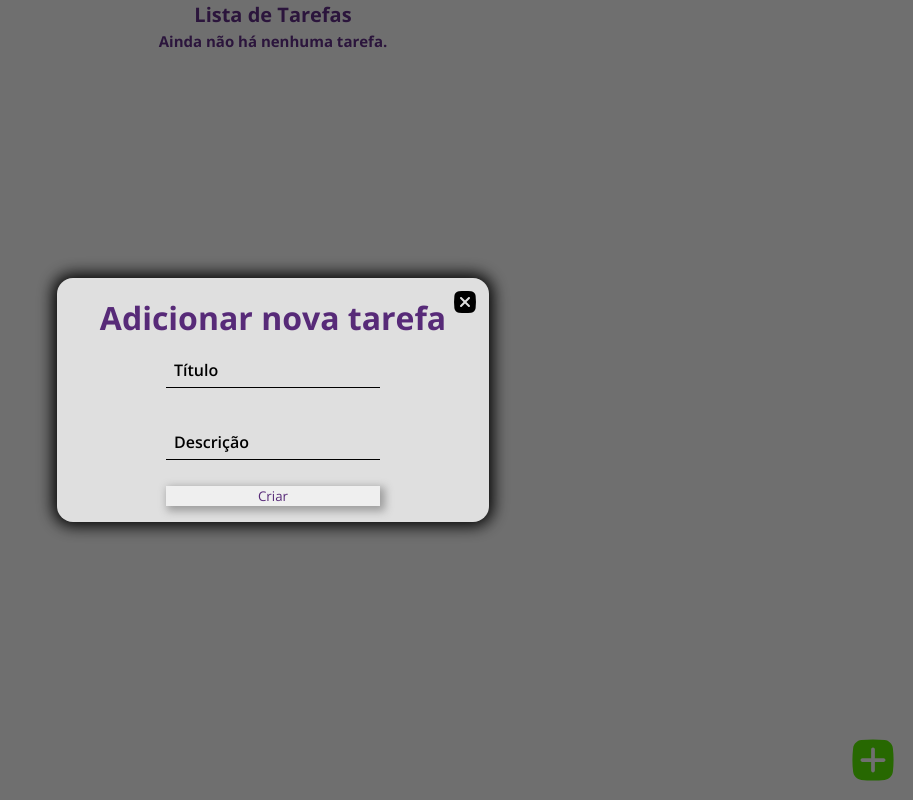
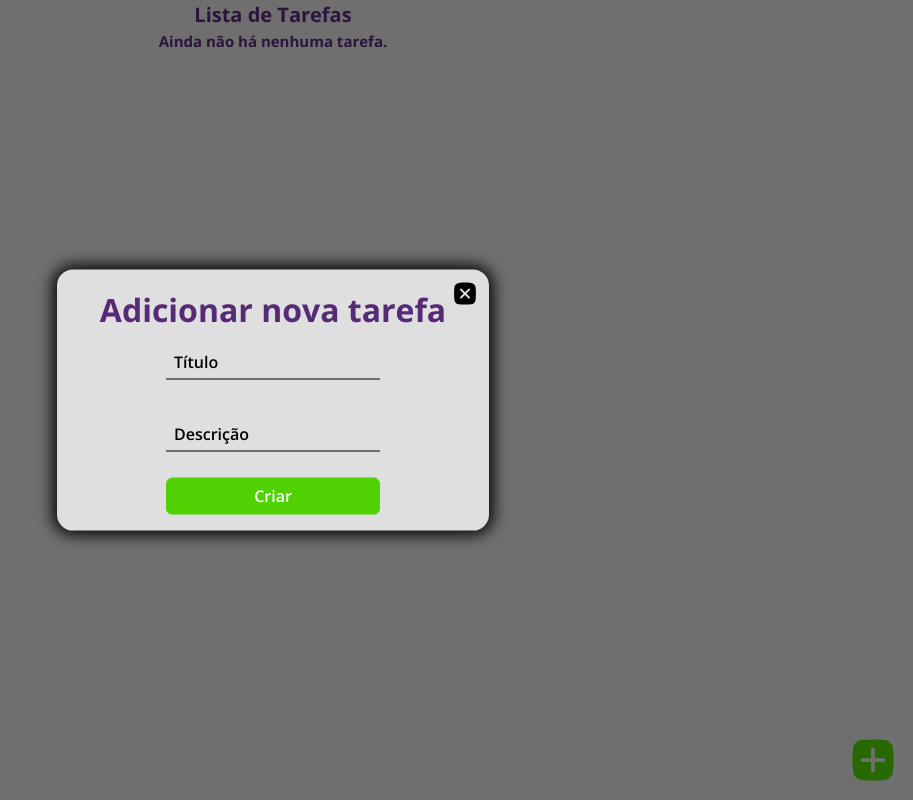
Before and after one commit to CeloRocha/Teste-SelfSolutions, a React (Create React App) app: page / in a window 1280 px wide. Both pictures are taken after a click on the button "Adicionar tarefa". Shown: the whole page, without its empty margins (367-1280 px from the left). Built offline with nearby package versions, Linux system fonts and the light colour scheme.

Commit message:
feat: 🎸 Adding style to modal confirm button

```diff
--- a/src/App.jsx
+++ b/src/App.jsx
@@ -65,7 +65,7 @@ function App() {
                         value={newTaskDescription}
                         onChange={(e) => setNewTaskDescription(e.target.value)}
                     />
-                    <button>Criar</button>
+                    <button className="confirm-button">Criar</button>
                 </form>
             </Modal>
         </div>
--- a/src/App.scss
+++ b/src/App.scss
@@ -35,6 +35,24 @@
     bottom: 10px;
 }
 
+.confirm-button{
+    padding: 0.4em 0.8em;
+    font-size: 1.6rem;
+    font-weight: 600;
+    border-radius: 0.4em;
+    box-shadow: 0 0 0 0 black inset;
+    color: white;
+    background-color: rgb(79, 209, 3);
+    transition: 0.3s ease;
+    &:hover{
+        box-shadow: 0 0 0.2em 0 black inset;
+    }
+    &:active{
+
+    background-color: rgb(60, 161, 1);
+    }
+}
+
 @keyframes App-logo-spin {
   from {
     transform: rotate(0deg);
--- a/src/components/Modal/styles.scss
+++ b/src/components/Modal/styles.scss
@@ -43,9 +43,5 @@
         display: flex;
         flex-direction: column;
         gap: 1.6rem;
-
-        button{
-            box-shadow: var(--shadow);
-        }
     }
 }
--- a/src/components/Task/index.jsx
+++ b/src/components/Task/index.jsx
@@ -64,7 +64,9 @@ const Task = (props) => {
                             value={description}
                             onChange={(e) => setDescription(e.target.value)}
                         />
-                        <button type="submit">Confirmar</button>
+                        <button type="submit" className="confirm-button">
+                            Confirmar
+                        </button>
                     </form>
                     <div className="task-buttons">
                         <Button
--- a/src/components/Task/styles.scss
+++ b/src/components/Task/styles.scss
@@ -29,23 +29,6 @@
             text-align: start;
             font-size: 1.6rem;
         }
-        button{
-            padding: 0.4em 0.8em;
-            font-size: 1.6rem;
-            font-weight: 600;
-            border-radius: 0.4em;
-            box-shadow: 0 0 0 0 black inset;
-            color: white;
-            background-color: rgb(79, 209, 3);
-            transition: 0.3s ease;
-            &:hover{
-                box-shadow: 0 0 0.2em 0 black inset;
-            }
-            &:active{
-
-            background-color: rgb(60, 161, 1);
-            }
-        }
     }
 
     .task-buttons{
```
